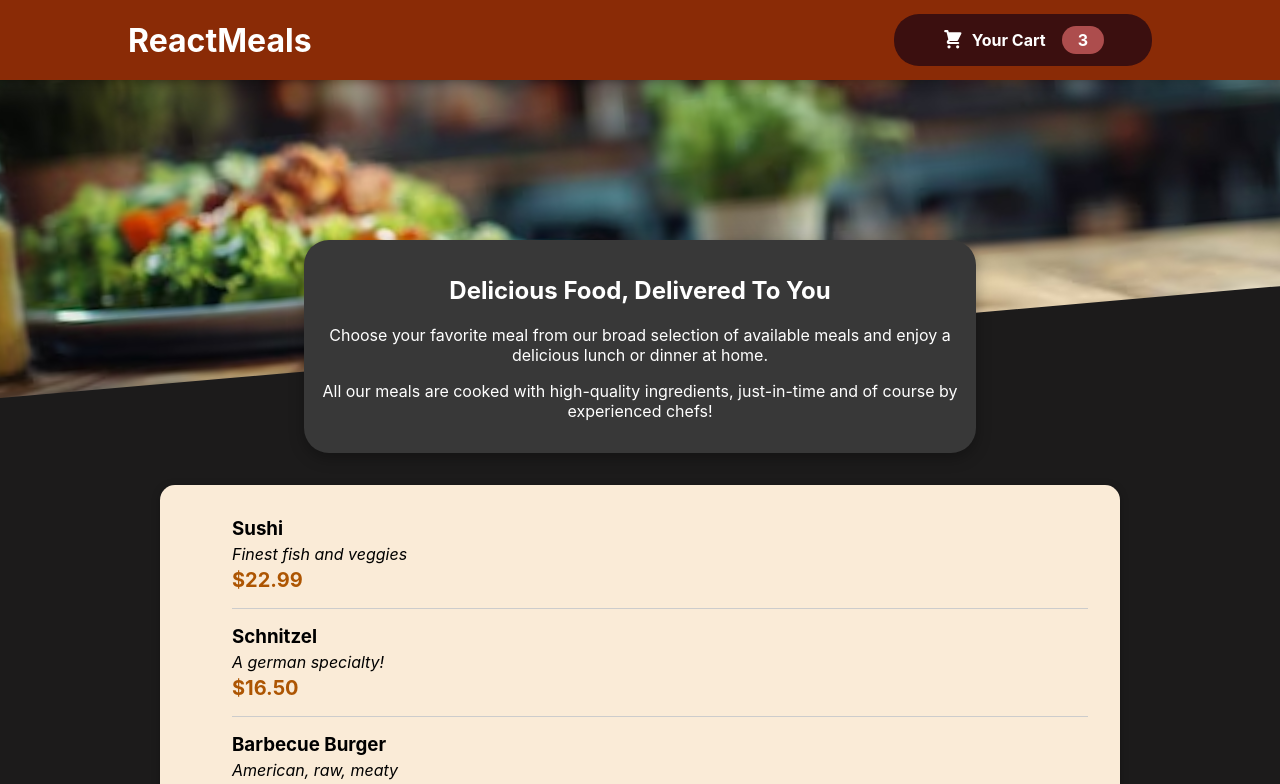
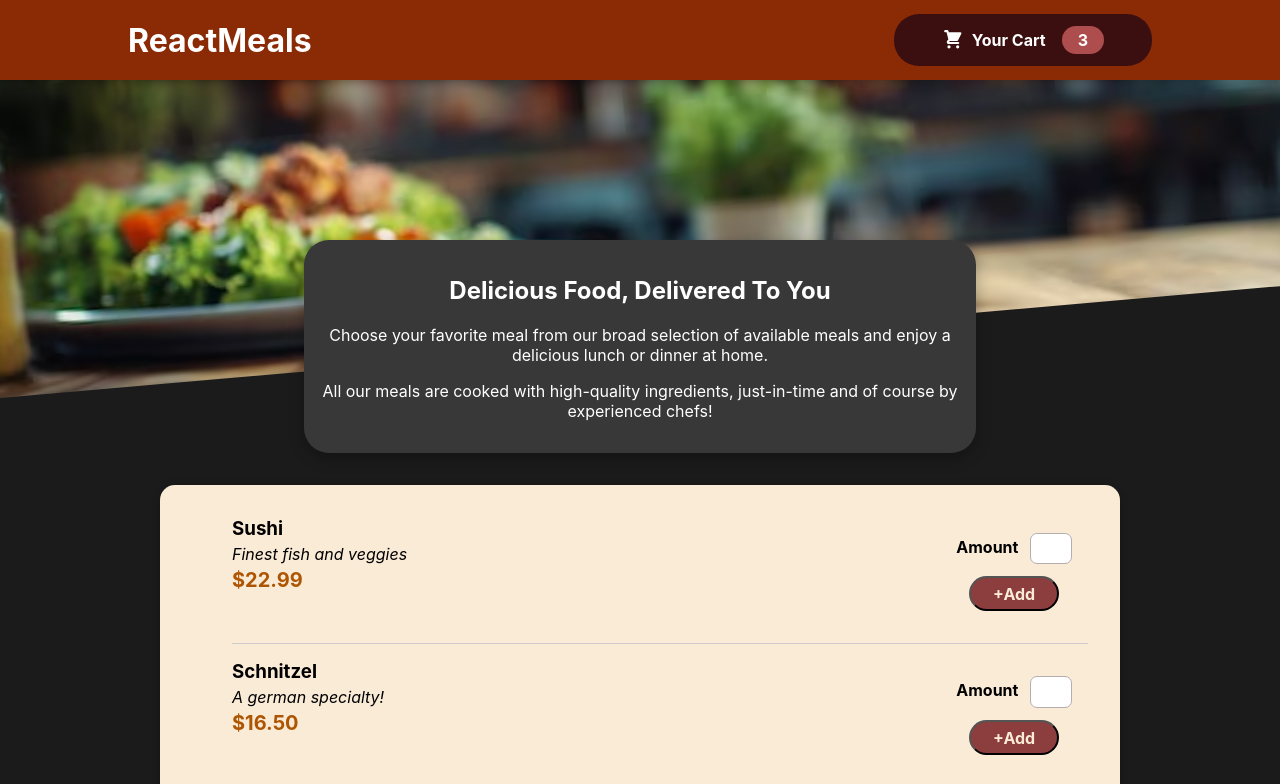
Before and after one commit to IqraMomin/Restaurant_App_New, a React (Create React App) app: page / in a window 1280 px wide. Shown: the top 784 px of the page. Built offline with nearby package versions, Linux system fonts and the light colour scheme.

Commit message:
Form_Update

```diff
--- a/public/index.html
+++ b/public/index.html
@@ -24,7 +24,7 @@
       work correctly both with client-side routing and a non-root public URL.
       Learn how to configure a non-root public URL by running `npm run build`.
     -->
-    <title>React App</title>
+    <title>React Meals</title>
   </head>
   <body>
     <noscript>You need to enable JavaScript to run this app.</noscript>
--- /dev/null
+++ b/src/components/Meals/MealsItem/MealsForm.css
@@ -0,0 +1,37 @@
+.myForm{
+    display: flex;
+    flex-direction: column;
+    justify-content: center;
+    align-items: center;
+    margin: 1rem;
+}
+.amount{
+    margin-top: 0;
+    margin-bottom: 0.75rem;
+}
+.amount input{
+    border-radius: 7px;
+    border: 1px solid rgb(181, 174, 174);
+    width: 30px;
+    height: 20px;
+    margin-left: 0.75rem;
+    margin-bottom: 0;
+    padding: 0.3rem;
+}
+.amount label{
+    font: inherit;
+    font-weight: bold;
+}
+.form-btn{
+    text-align: center;
+}
+.form-btn button{
+    margin: 0;
+    background-color: rgb(140, 61, 61);
+    border-radius: 30px;
+    font: inherit;
+    font-weight: bold;
+    width: 90px;
+    height: 35px;
+    color: antiquewhite;
+}
--- /dev/null
+++ b/src/components/Meals/MealsItem/MealsForm.js
@@ -0,0 +1,21 @@
+import React from 'react';
+import "./MealsForm.css";
+
+function MealsForm() {
+    return (
+        <section className='myForm'>
+            <form>
+            <div className='amount'>
+                <label htmlFor='amount'>Amount</label>
+                <input id='amount' type='number'/>
+            </div>
+            <div className='form-btn'>
+                <button type='submit'>+Add</button>
+            </div>
+            </form>
+
+        </section>
+    )
+}
+
+export default MealsForm
--- a/src/components/Meals/MealsItem/MealsItem.js
+++ b/src/components/Meals/MealsItem/MealsItem.js
@@ -1,5 +1,6 @@
 import React from 'react';
 import "./MealsItem.css";
+import MealsForm from './MealsForm';
 
 function MealsItem(props) {
     const price = `$${props.price.toFixed(2)}`;
@@ -11,7 +12,7 @@ function MealsItem(props) {
            <div className='price'>{price}</div>
             </div>
             <div>
-
+                <MealsForm/>
             </div>
         </li>
     )
```
